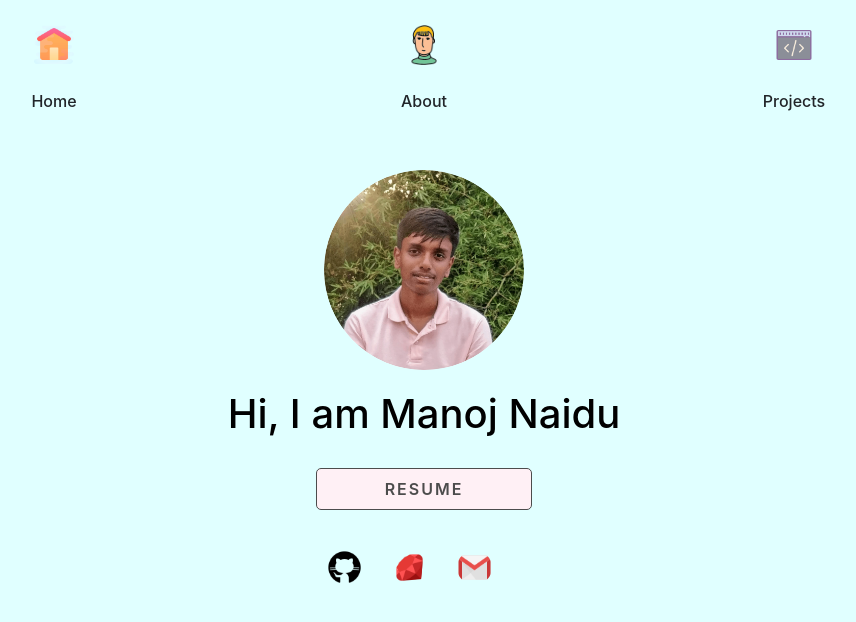
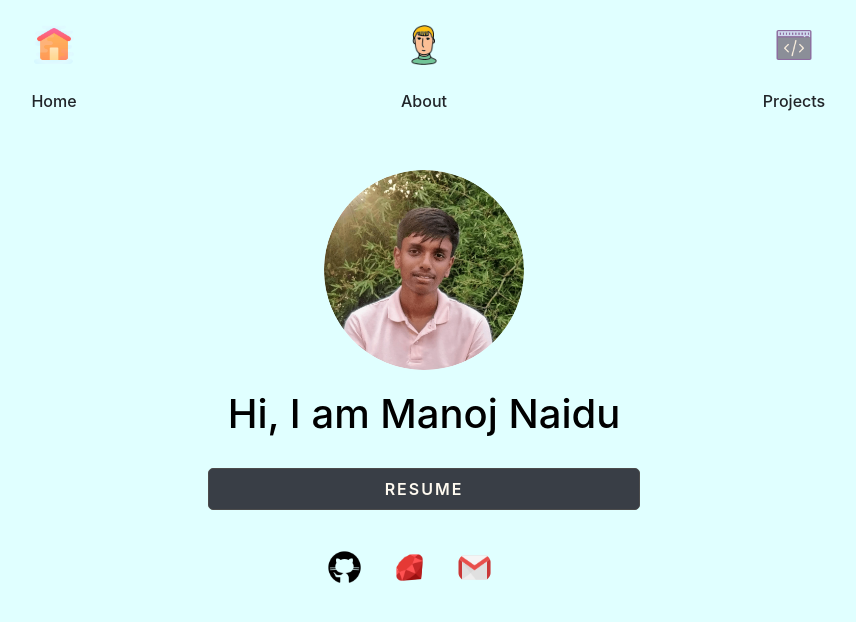
Before and after one commit to manojnaidu619/my-portfolio, a Vue app: page / in a window 1280 px wide. Shown: the top 622 px of the page, without its empty margins (216-1072 px from the left). Built offline with nearby package versions, Linux system fonts and the light colour scheme.

Commit message:
Edited resume button styling

```diff
--- a/src/components/Home.vue
+++ b/src/components/Home.vue
@@ -46,14 +46,14 @@ export default {
  }
 
  #resume-btn{
-    width: 20%;
+    width: 40%;
     padding: 8px;
     font-size: 16px;
     font-weight: 600;
-    background-color: lavenderblush;
+    background-color: #393e46;
     border-radius: 5px;
     border: 1px solid #4c4c4c;
-    color: #4c4c4c;
+    color: floralwhite;
     text-transform: uppercase;
     letter-spacing: 2px;
     cursor: pointer;
@@ -64,7 +64,7 @@ export default {
   }
 
   #resume-btn:hover{
-    background-color: #f0fffa;
+    background-color: #393e46;
     letter-spacing: 4px;
   }
 
```
